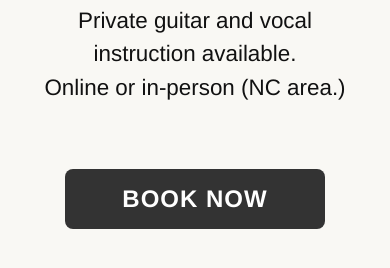
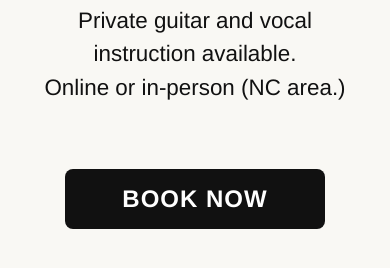
Before and after one commit to lowresboots/justin-taylor-music, a website built with webpack: page src/index.html in a window 390 px wide. In both pictures the pointer is over the link "BOOK NOW". Shown: the part 374-642 px from the top of the page. Built offline with nearby package versions, Linux system fonts and the light colour scheme.

Commit message:
mobile adjustments - remove button hover

```diff
--- a/src/styles/main.scss
+++ b/src/styles/main.scss
@@ -368,6 +368,26 @@ body {
   }
 }
 
+// Remove focus outlines from buttons
+button,
+.book-now-btn,
+.shop-now-btn,
+.send-message-btn {
+  &:focus {
+    outline: none;
+  }
+}
+
+// Disable hover effects on touch devices
+@media (hover: none) {
+  .book-now-btn:hover,
+  .shop-now-btn:hover,
+  .send-message-btn:hover {
+    background-color: #111 !important;
+    opacity: 1 !important;
+  }
+}
+
 // Mobile adjustments
 @media (max-width: 768px) {
   html, body {
```
